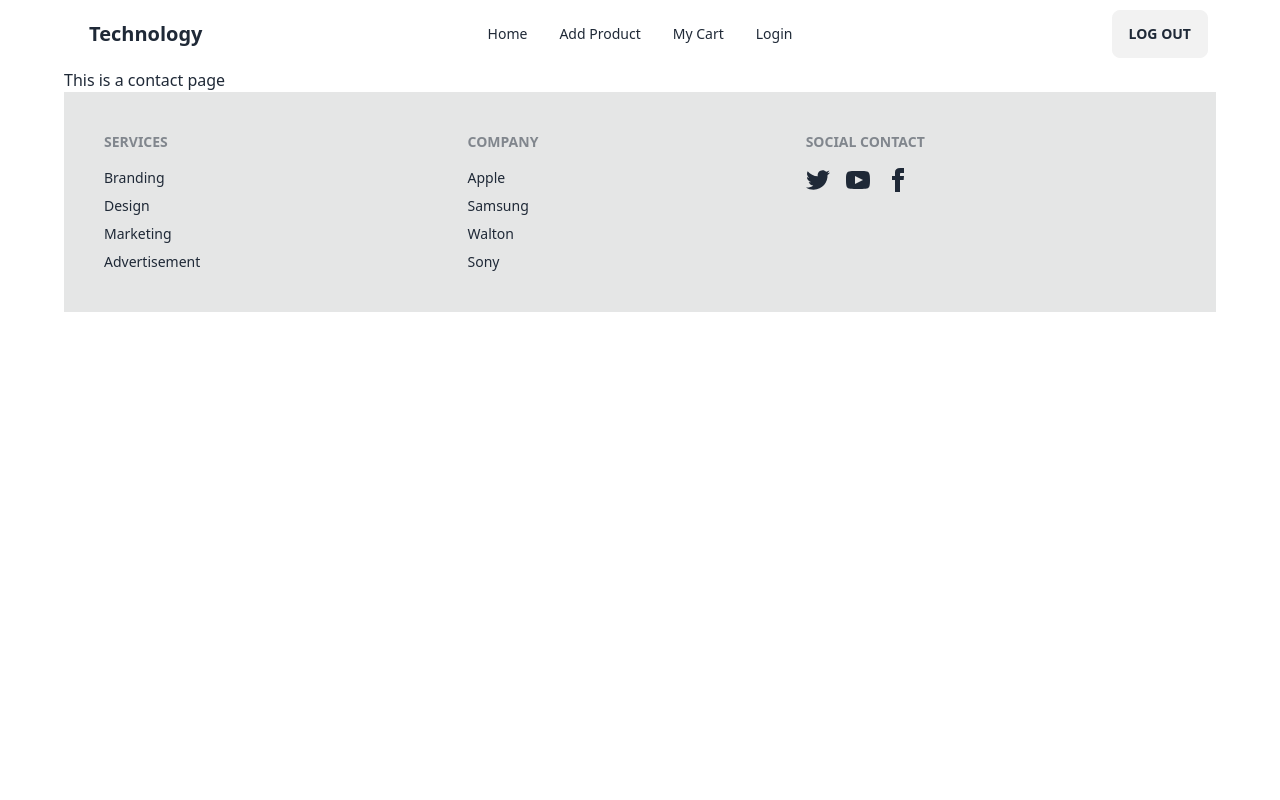
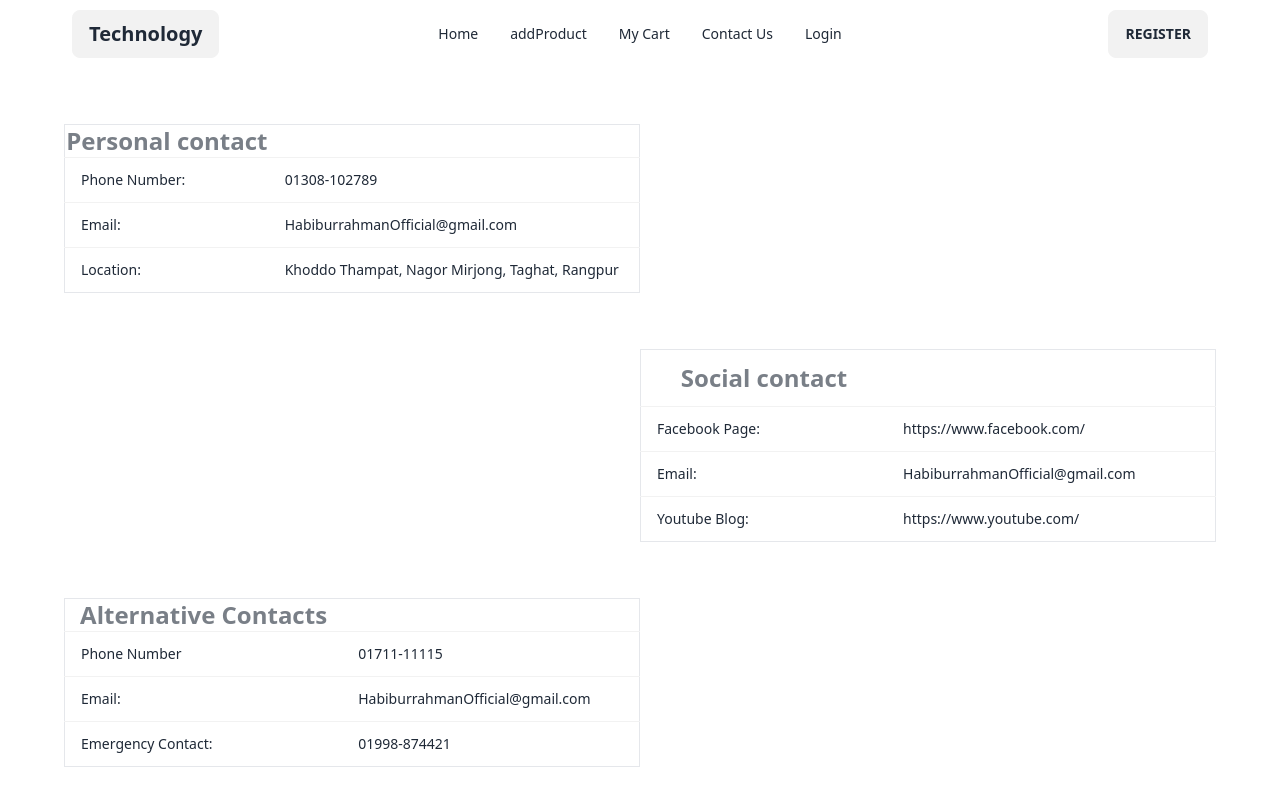
Before and after one commit to HabiburRahnan/technology-electronics-client, a React (Vite) app: page /Contact in a window 1280 px wide. Shown: the top 800 px of the page. Built offline with nearby package versions, Linux system fonts and the light colour scheme; no server answers.

Commit message:
login form and register form code and design then form thaki data niye

```diff
--- a/src/Provider/AuthProvider.jsx
+++ b/src/Provider/AuthProvider.jsx
@@ -1,39 +1,63 @@
 /* eslint-disable react/prop-types */
+import { createContext, useEffect, useState } from "react";
+import app from "../firebase/firebase.config";
 import {
   GoogleAuthProvider,
   createUserWithEmailAndPassword,
   getAuth,
+  onAuthStateChanged,
   signInWithEmailAndPassword,
   signInWithPopup,
+  signOut,
 } from "firebase/auth";
-import { createContext } from "react";
-import app from "../firebase/firebase.config";
 
 export const AuthContext = createContext(null);
 const googleProvider = new GoogleAuthProvider();
+
 const auth = getAuth(app);
+const AuthProvider = ({ children }) => {
+  const [user, setUser] = useState(null);
+  const [loading, setLoading] = useState(true);
 
-const AuthProvider = ({ children }) => {
   const createUser = (email, password) => {
+    setLoading(true);
     return createUserWithEmailAndPassword(auth, email, password);
   };
-
-  const loginUser = (email, password) => {
+  const signInWithGoogle = () => {
+    setLoading(true);
+    return signInWithPopup(auth, googleProvider);
+  };
+  const singIn = (email, password) => {
+    setLoading(true);
     return signInWithEmailAndPassword(auth, email, password);
   };
 
-  const signInWithGoogle = () => {
-    return signInWithPopup(auth, googleProvider);
+  const logOut = () => {
+    setLoading(true);
+    return signOut(auth);
   };
 
-  const userInfo = {
+  useEffect(() => {
+    const unsubscribe = onAuthStateChanged(auth, (currentUSer) => {
+      setUser(currentUSer);
+      setLoading(false);
+    });
+    return () => {
+      unsubscribe();
+    };
+  }, []);
+
+  const authInfo = {
+    user,
     createUser,
-    loginUser,
+    singIn,
+    logOut,
+    loading,
     signInWithGoogle,
   };
 
   return (
-    <AuthContext.Provider value={userInfo}>{children}</AuthContext.Provider>
+    <AuthContext.Provider value={authInfo}>{children}</AuthContext.Provider>
   );
 };
 
--- /dev/null
+++ b/src/Provider/PrivetRoute.jsx
@@ -0,0 +1,20 @@
+/* eslint-disable react/prop-types */
+import { useContext } from "react";
+import { AuthContext } from "../Provider/AuthProvider";
+import { Navigate, useLocation } from "react-router-dom";
+
+const PrivetRoute = ({ children }) => {
+  const { user, loading } = useContext(AuthContext);
+  const location = useLocation();
+  // console.log(location);
+
+  if (loading) {
+    return <span className="loading loading-bars loading-lg"></span>;
+  }
+  if (user) {
+    return children;
+  }
+  return <Navigate state={location.pathname} to="/login"></Navigate>;
+};
+
+export default PrivetRoute;
--- /dev/null
+++ b/src/components/Banner/Banner.jsx
@@ -0,0 +1,24 @@
+const Banner = () => {
+  return (
+    <div className="hero  max-h-screen mx-auto bg-gradient-to-r from-sky-500  to-blue-500 rounded-lg">
+      <div className="hero-content flex-col lg:flex-row-reverse">
+        <img
+          src="https://i.ibb.co/5n08rCs/images-2-removebg-preview.png"
+          className=" rounded-lg md:w-96 md:h-96 shadow-2xl"
+        />
+
+        <div>
+          <h1 className="text-3xl md:text-8xl text-center md:text-start text-white font-extrabold">
+            Your Home
+            <h1 className="text-black font-bold md:text-7xl">
+              Smart Devices &
+            </h1>
+            Best Solution
+          </h1>
+        </div>
+      </div>
+    </div>
+  );
+};
+
+export default Banner;
--- a/src/page/Contact/Contact.jsx
+++ b/src/page/Contact/Contact.jsx
@@ -1,11 +1,85 @@
+const Contact = () => {
+  return (
+    <div className=" text-3xl text-start font-medium gap-10  ">
+      <div className="my-14 ">
+        <table className="table md:w-1/2 border ">
+          <thead className="text-center text-2xl">
+            <tr className="text-center text-light-blue-300">
+              Personal contact
+            </tr>
+          </thead>
+          <tbody>
+            <tr>
+              <td>Phone Number:</td>
+              <td>01308-102789</td>
+            </tr>
+            <tr>
+              <td>Email:</td>
+              <td>HabiburrahmanOfficial@gmail.com</td>
+            </tr>
+            <tr>
+              <td>Location:</td>
+              <td>Khoddo Thampat, Nagor Mirjong, Taghat, Rangpur</td>
+            </tr>
+          </tbody>
+        </table>
+      </div>
 
-const Contact = () => {
-    return (
-        <div>
-            <h1>This is a contact page</h1>
+      <div className="my-14 flex justify-start md:justify-end">
+        <table className="table w-1/2 border ">
+          <thead>
+            <tr className="text-center text-2xl">
+              <th className="text-center text-light-blue-300">
+                Social contact
+              </th>
+            </tr>
+          </thead>
+          <tbody>
+            <tr>
+              <td>Facebook Page:</td>
+              <td>https://www.facebook.com/</td>
+            </tr>
 
-        </div>
-    );
+            <tr>
+              <td>Email:</td>
+              <td>HabiburrahmanOfficial@gmail.com</td>
+            </tr>
+
+            <tr>
+              <td>Youtube Blog:</td>
+              <td>https://www.youtube.com/</td>
+            </tr>
+          </tbody>
+        </table>
+      </div>
+
+      <div className="my-14">
+        <table className="table w-1/2 border ">
+          <thead className="text-center text-2xl">
+            <tr className="text-center text-light-blue-300">
+              Alternative Contacts
+            </tr>
+          </thead>
+          <tbody>
+            <tr>
+              <td>Phone Number</td>
+              <td>01711-11115</td>
+            </tr>
+
+            <tr>
+              <td>Email:</td>
+              <td>HabiburrahmanOfficial@gmail.com</td>
+            </tr>
+
+            <tr>
+              <td>Emergency Contact:</td>
+              <td>01998-874421</td>
+            </tr>
+          </tbody>
+        </table>
+      </div>
+    </div>
+  );
 };
 
 export default Contact;
--- /dev/null
+++ b/src/page/Home/Category.jsx
@@ -0,0 +1,23 @@
+const Category = () => {
+  return (
+    <div>
+      <div className="card card-compact w-96 bg-base-100 shadow-xl">
+        <figure>
+          <img
+            src="/images/stock/photo-1606107557195-0e29a4b5b4aa.jpg"
+            alt="Shoes"
+          />
+        </figure>
+        <div className="card-body">
+          <h2 className="card-title">Shoes!</h2>
+          <p>If a dog chews shoes whose shoes does he choose?</p>
+          <div className="card-actions justify-end">
+            <button className="btn btn-primary">Buy Now</button>
+          </div>
+        </div>
+      </div>
+    </div>
+  );
+};
+
+export default Category;
--- a/src/page/Home/Home.jsx
+++ b/src/page/Home/Home.jsx
@@ -1,7 +1,11 @@
+import Banner from "../../components/Banner/Banner";
+import Category from "./Category";
+
 const Home = () => {
   return (
     <div>
-      <h1>This is a home page</h1>
+      <Banner></Banner>
+      <Category></Category>
     </div>
   );
 };
--- a/src/page/Login/Login.jsx
+++ b/src/page/Login/Login.jsx
@@ -1,18 +1,20 @@
-import { useContext, useState } from "react";
-import { Link } from "react-router-dom";
+import { useContext } from "react";
+import { Link, useLocation, useNavigate } from "react-router-dom";
 import { AuthContext } from "../../Provider/AuthProvider";
+import Swal from "sweetalert2";
 
 const Login = () => {
-  const { signInWithGoogle, loginUser } = useContext(AuthContext);
+  const { singIn, signInWithGoogle } = useContext(AuthContext);
 
-
+  const location = useLocation();
+  const navigate = useNavigate();
   const handleGoogleSignIn = () => {
     signInWithGoogle()
       .then((result) => {
-        console.log(result.user);
+        // console.log(result.user);
       })
       .catch((error) => {
-        console.error(error);
+        // console.error(error);
       });
   };
   const handleLogin = (e) => {
@@ -21,12 +23,17 @@ const Login = () => {
     const email = form.email.value;
     const password = form.password.value;
 
-    loginUser(email, password)
-      .then((result) => {
-        console.log(result.user);
+    singIn(email, password)
+      .then(() => {
+        navigate(location?.state ? location.state : "/");
+        Swal.fire("success Login!", "thank you!", "success");
       })
-      .catch((error) => {
-        console.log(error);
+      .catch(() => {
+        Swal.fire(
+          "please provide right email and password!",
+          "thank you!",
+          "error"
+        );
       });
   };
   return (
--- a/src/page/Navbar/Navbar.jsx
+++ b/src/page/Navbar/Navbar.jsx
@@ -1,24 +1,35 @@
+import { useContext } from "react";
 import { Link } from "react-router-dom";
+import { AuthContext } from "../../Provider/AuthProvider";
 
 const Navbar = () => {
-  const navLink = (
+  const { user, logOut } = useContext(AuthContext);
+  // console.log(user);
+
+  const handleSingOut = () => {
+    logOut().then().catch();
+  };
+  const navLinks = (
     <>
       <li>
         <Link to="/">Home</Link>
       </li>
       <li>
-        <Link to="/addProduct">Add Product</Link>
+        <Link to="/addProduct">addProduct</Link>
       </li>
       <li>
         <Link to="/myCart">My Cart</Link>
       </li>
+      <li>
+        <Link to="/contact">Contact Us</Link>
+      </li>
+
       <li>
         <Link to="/login">Login</Link>
       </li>
     </>
   );
   return (
-    <div>
     <div className="navbar bg-base-100">
       <div className="navbar-start">
         <div className="dropdown">
@@ -40,17 +51,31 @@ const Navbar = () => {
           <ul
             tabIndex={0}
             className="menu menu-sm dropdown-content mt-3 z-[1] p-2 shadow bg-base-100 rounded-box w-52">
-              {navLink}
+            {navLinks}
           </ul>
         </div>
-          <a className="btn btn-ghost normal-case text-xl">Technology</a>
+        <a className="btn text-light-blue-300 normal-case text-xl">
+          Technology
+        </a>
       </div>
       <div className="navbar-center hidden lg:flex">
-          <ul className="menu menu-horizontal px-1">{navLink}</ul>
+        <ul className="menu menu-horizontal px-1">{navLinks}</ul>
       </div>
+
       <div className="navbar-end">
-          <a className="btn">Log Out</a>
-        </div>
+        {user ? (
+          <>
+            <p>{user.email}</p>
+            <img className="rounded-full w-12" src={user.photoURL} alt="" />
+            <button onClick={handleSingOut} className="btn">
+              Log Out
+            </button>
+          </>
+        ) : (
+          <Link to="/Register">
+            <button className="btn">Register</button>
+          </Link>
+        )}
       </div>
     </div>
   );
```
Also changed, not shown: 1 other file (tests, documents, lock files or other folders). Lines whose indentation alone changed are shown as unchanged.
